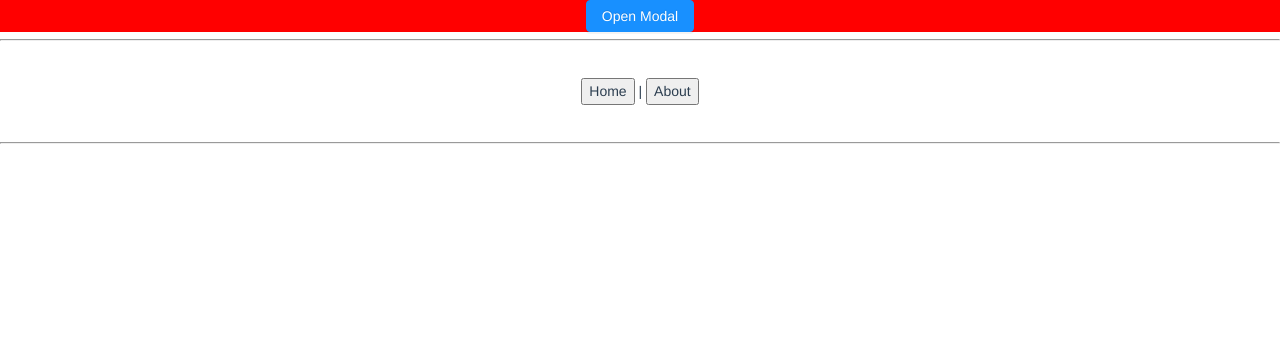
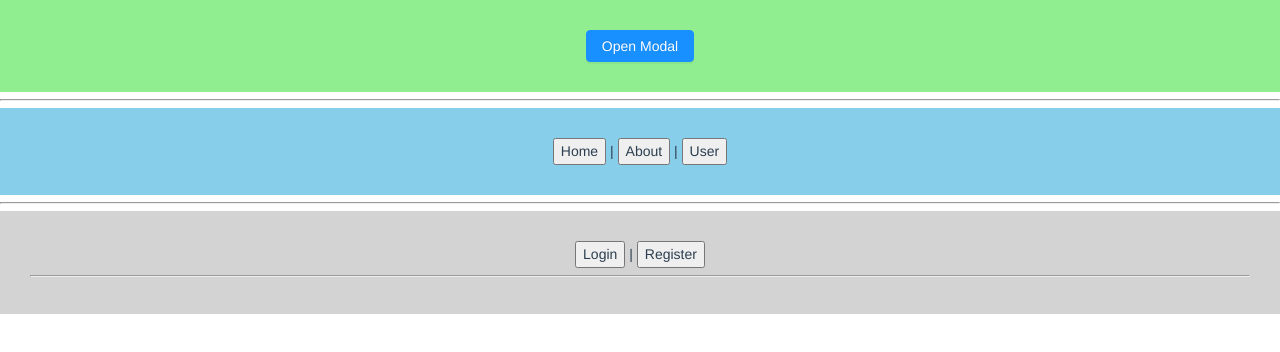
Before and after one commit to jay6697117/ant-design-vue-pro-demo, a Vue app: page /user in a window 1280 px wide. Shown: the top 352 px of the page. Built offline with nearby package versions, Linux system fonts and the light colour scheme.

Commit message:
提交代码于: 2021-02-17 16:49:25

```diff
--- a/src/App.vue
+++ b/src/App.vue
@@ -1,6 +1,6 @@
 <template>
-  <div id="app">
-    <div id="header">
+  <div class="app">
+    <div class="header">
       <a-button type="primary" @click="showModal">
         Open Modal
       </a-button>
@@ -11,13 +11,15 @@
       </a-modal>
     </div>
     <hr />
-    <div id="nav">
+    <div class="nav">
       <router-link to="/" tag="button">Home</router-link>
       |
       <router-link to="/about" tag="button">About</router-link>
+      |
+      <router-link to="/user" tag="button">User</router-link>
     </div>
     <hr />
-    <router-view />
+    <router-view class="app-rv" />
   </div>
 </template>
 
@@ -41,19 +43,21 @@ export default {
 </script>
 
 <style lang="less">
-#app {
+.app {
   font-family: Avenir, Helvetica, Arial, sans-serif;
   -webkit-font-smoothing: antialiased;
   -moz-osx-font-smoothing: grayscale;
   text-align: center;
   color: #2c3e50;
 
-  #header {
-    background-color: red;
+  .header {
+    padding: 30px;
+    background-color: lightgreen;
   }
 
-  #nav {
+  .nav {
     padding: 30px;
+    background-color: skyblue;
 
     a {
       font-weight: bold;
@@ -64,5 +68,10 @@ export default {
       }
     }
   }
+
+  .app-rv {
+    padding: 30px;
+    background-color: lightgray;
+  }
 }
 </style>
--- a/src/router/index.js
+++ b/src/router/index.js
@@ -1,19 +1,34 @@
 import Vue from 'vue';
 import VueRouter from 'vue-router';
-import Home from '../views/Home.vue';
-
 Vue.use(VueRouter);
 
 const routes = [
   {
     path: '/',
     name: 'Home',
-    component: Home
+    component: () => import('../views/Home.vue')
   },
   {
     path: '/about',
     name: 'About',
     component: () => import('../views/About.vue')
+  },
+  {
+    path: '/user',
+    name: 'User',
+    component: () => import('../views/user/User.vue'),
+    children: [
+      {
+        path: 'login',
+        name: 'Login',
+        component: () => import('../views/user/Login.vue')
+      },
+      {
+        path: 'register',
+        name: 'Register',
+        component: () => import('../views/user/Register.vue')
+      }
+    ]
   }
 ];
 
--- a/src/views/Home.vue
+++ b/src/views/Home.vue
@@ -1,6 +1,6 @@
 <template>
   <div class="home">
-    <img alt="Vue logo" src="../assets/logo.png" />
+    <img alt="Vue logo" src="../assets/logo.png" width="100" height="100" />
   </div>
 </template>
 
--- /dev/null
+++ b/src/views/user/Login.vue
@@ -0,0 +1,11 @@
+<template>
+  <div>
+    <h1>Login</h1>
+  </div>
+</template>
+
+<script>
+export default {};
+</script>
+
+<style lang="less" scoped></style>
--- /dev/null
+++ b/src/views/user/Register.vue
@@ -0,0 +1,11 @@
+<template>
+  <div>
+    <h1>Register</h1>
+  </div>
+</template>
+
+<script>
+export default {};
+</script>
+
+<style lang="less" scoped></style>
--- /dev/null
+++ b/src/views/user/User.vue
@@ -0,0 +1,26 @@
+<template>
+  <div class="user">
+    <div class="user-nav">
+      <router-link to="/user/login" tag="button">Login</router-link>
+      |
+      <router-link to="/user/register" tag="button">Register</router-link>
+    </div>
+    <hr />
+    <router-view class="user-rv" />
+  </div>
+</template>
+
+<script>
+export default {};
+</script>
+
+<style lang="less" scoped>
+.user {
+  // .user-nav {}
+
+  .user-rv {
+    padding: 10px;
+    background-color: lightseagreen;
+  }
+}
+</style>
```
